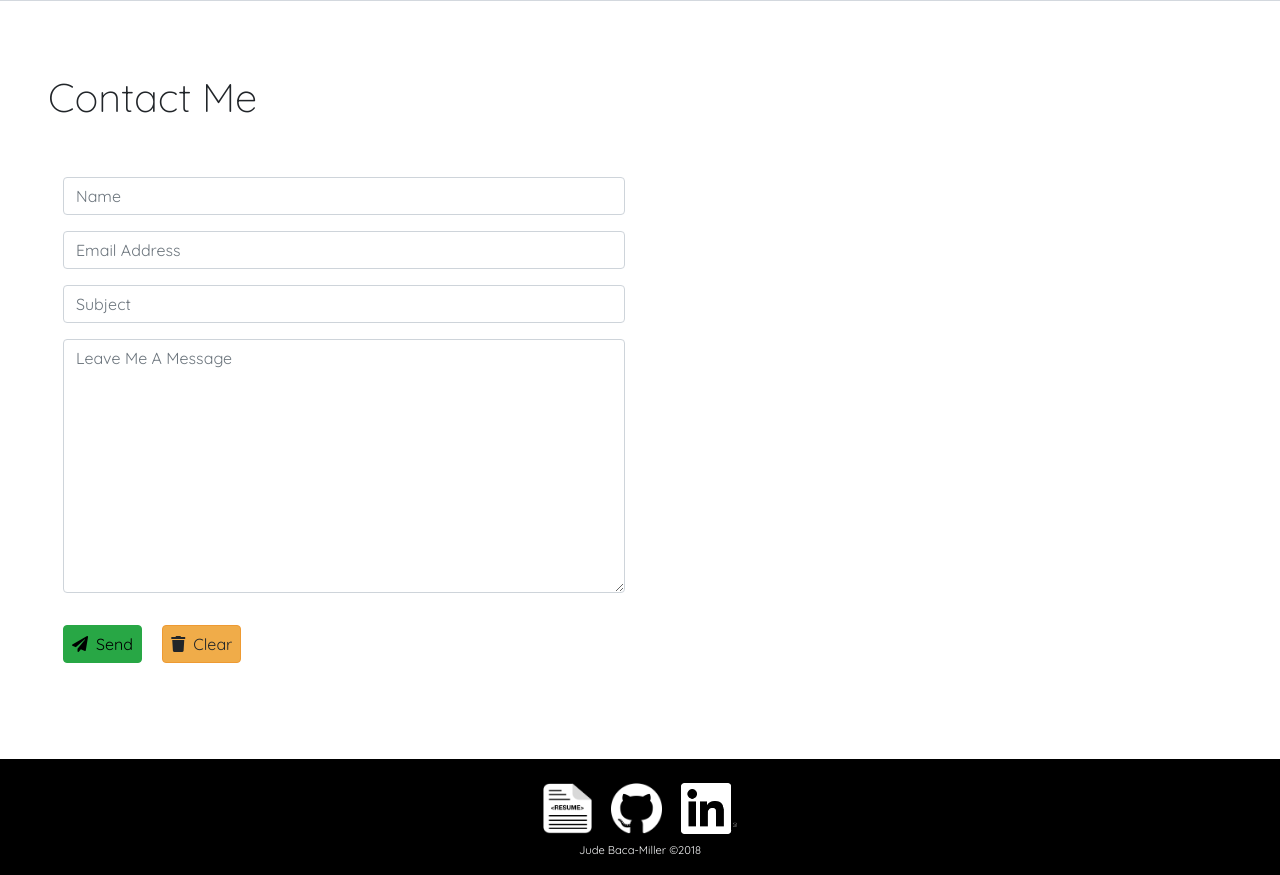
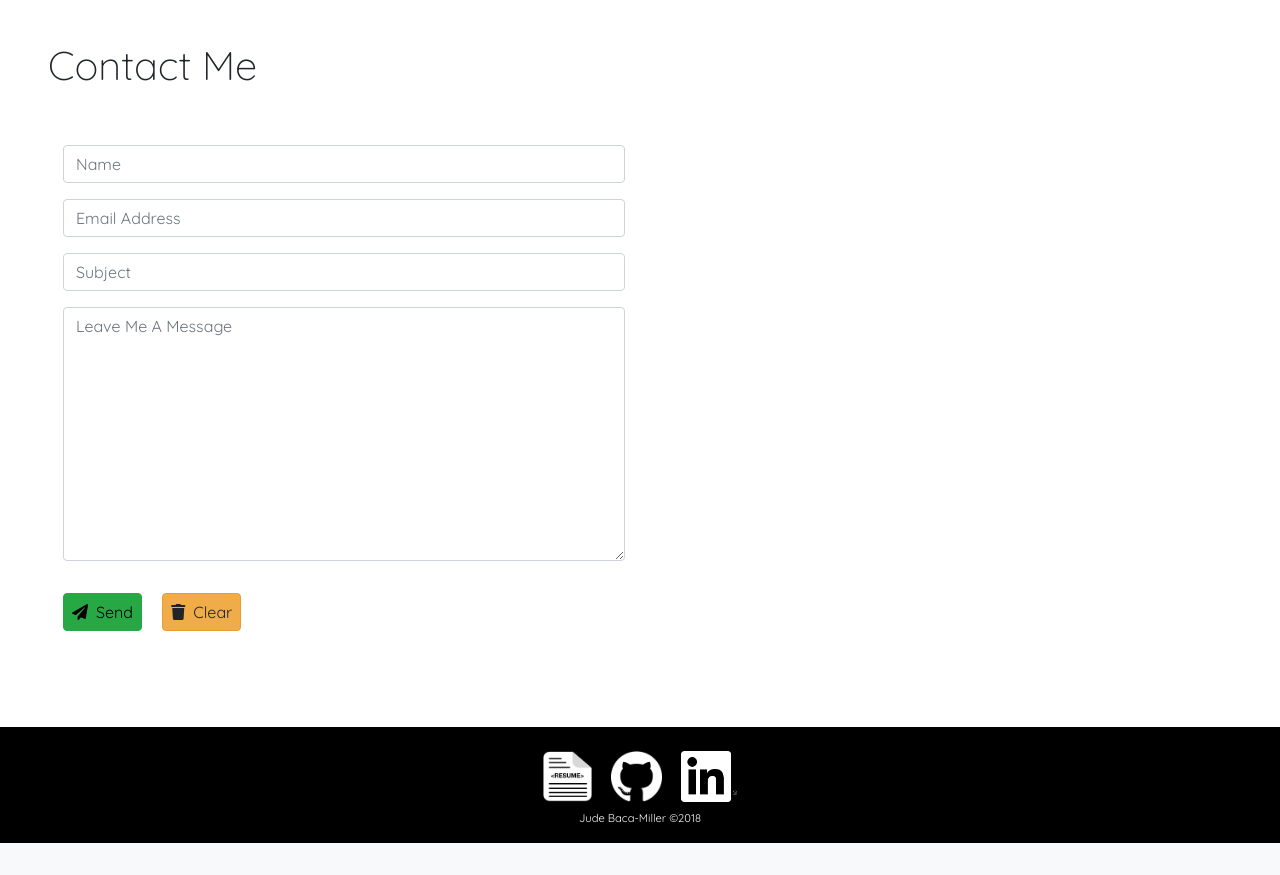
Before and after one commit to judeamiller/my-pwp-jude, a PHP site: page / in a window 1280 px wide. Shown: the part 891-1766 px from the top of the page. After the commit the page ends 1734 px from the top, so only its background shows below. Run offline with PHP 8.4, Linux system fonts and the light colour scheme; some libraries are stand-ins or nearby versions.

Commit message:
reduce main top padding for adjusted margins.

```diff
--- a/public_html/css/style.css
+++ b/public_html/css/style.css
@@ -12,7 +12,7 @@ h2 {
 }
 
 main {
-	padding-top: 5em;
+	padding-top: 3em;
 }
 
 
```
